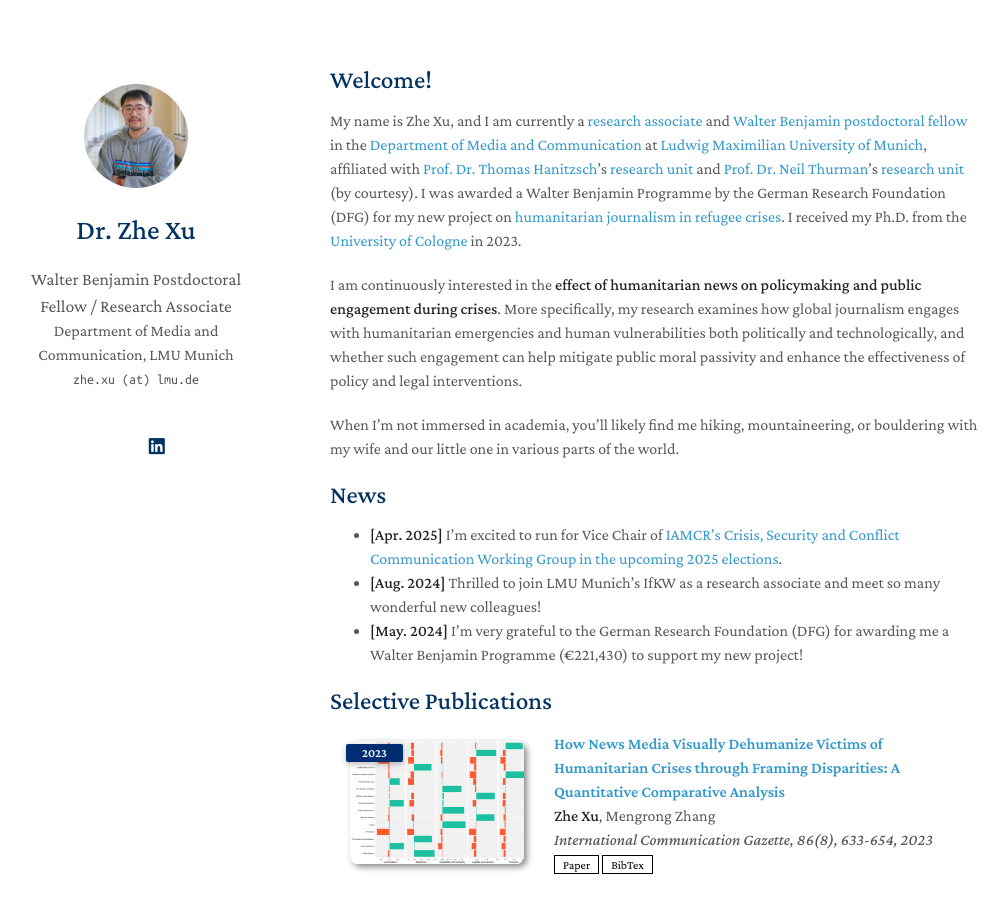
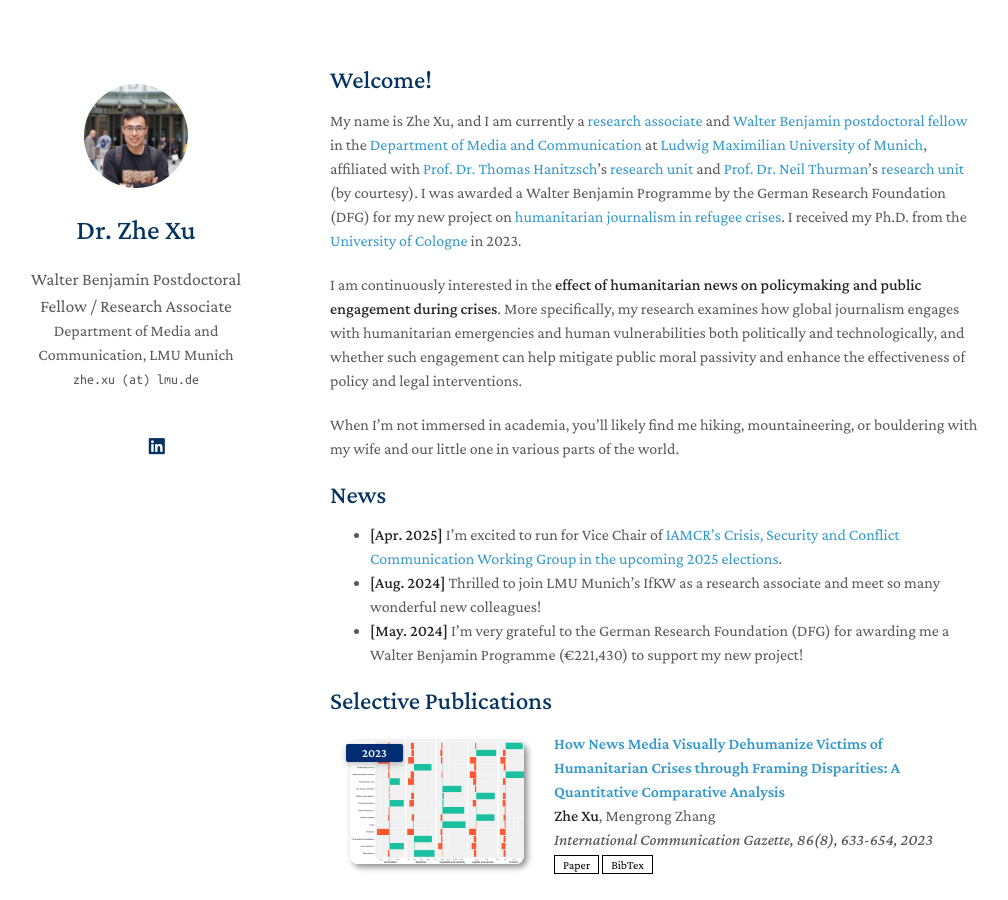
Before and after one commit to zhexuphd/home, a Jekyll site: the page built from index.md, in a window 1280 px wide and 900 px high. Shown: the whole window, without its empty margins (140-1148 px from the left). Built offline with Jekyll 4.4.1, drawn with Linux system fonts in a browser that asks for light colours; a style sheet for code colours, icons or effects is not loaded; our own code applies the rules of GitHub Pages for plain Markdown files.

Commit message:
Update _config.yml

```diff
--- a/_config.yml
+++ b/_config.yml
@@ -20,9 +20,9 @@
 
 # Images (e.g., your profile picture and your website's favicon)
 # "favicon" and "favicon_dark" are used for the light and dark modes, respectively.
-avatar: ./assets/img/headshota.jpg
-favicon: ./assets/img/headshota.jpg
-favicon_dark: ./assets/img/headshota.jpg
+avatar: ./assets/img/drzx.jpg
+favicon: ./assets/img/drzx.jpg
+favicon_dark: ./assets/img/drzx.jpg
 
 # Footnote
 # You may use the option to disable the footnote, "Powered by Jekyll and Minimal Light theme."
```
